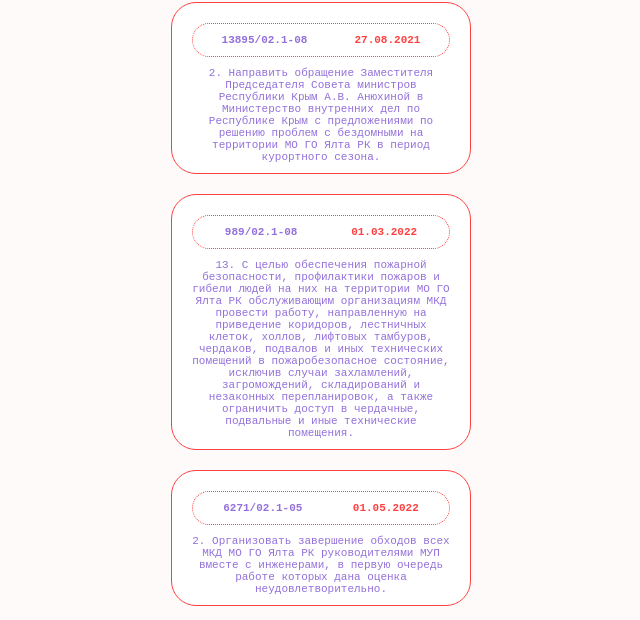
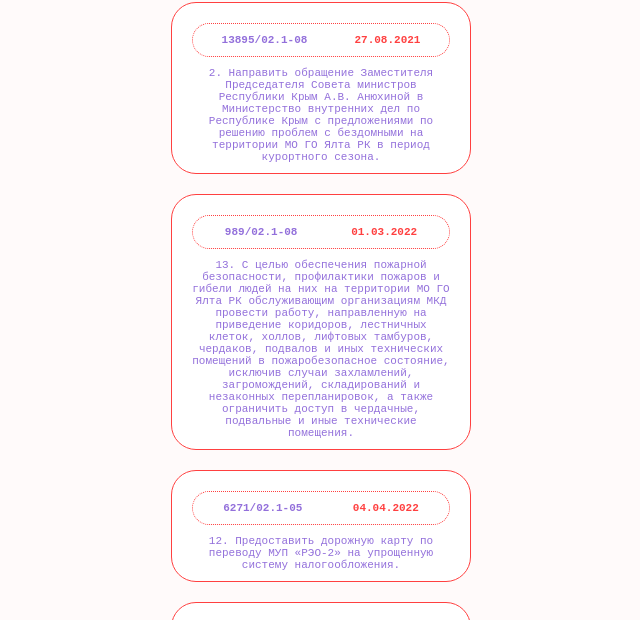
Before and after one commit to headtasks/yalta, a plain HTML site: page 4.html in a window 1280 px wide. Shown: the part 162-782 px from the top of the page, without its empty margins (319-959 px from the left). Drawn offline with Linux system fonts and the light colour scheme.

Commit message:
Update 4.html

```diff
--- a/4.html
+++ b/4.html
@@ -49,7 +49,7 @@
                 </div>
             </section>
 
-            <section class="task-item">
+            <!-- <section class="task-item">
                 <div class="task-item__wrapper">
                     <div class="task-item__doc">
                         6271/02.1-05
@@ -61,7 +61,7 @@
                 <div class="task-item__problem">
                     2. Организовать завершение обходов всех МКД МО ГО Ялта РК руководителями МУП вместе с инженерами, в первую очередь работе которых дана оценка неудовлетворительно.
                 </div>
-            </section>
+            </section> -->
 
             <section class="task-item">
                 <div class="task-item__wrapper">
```
